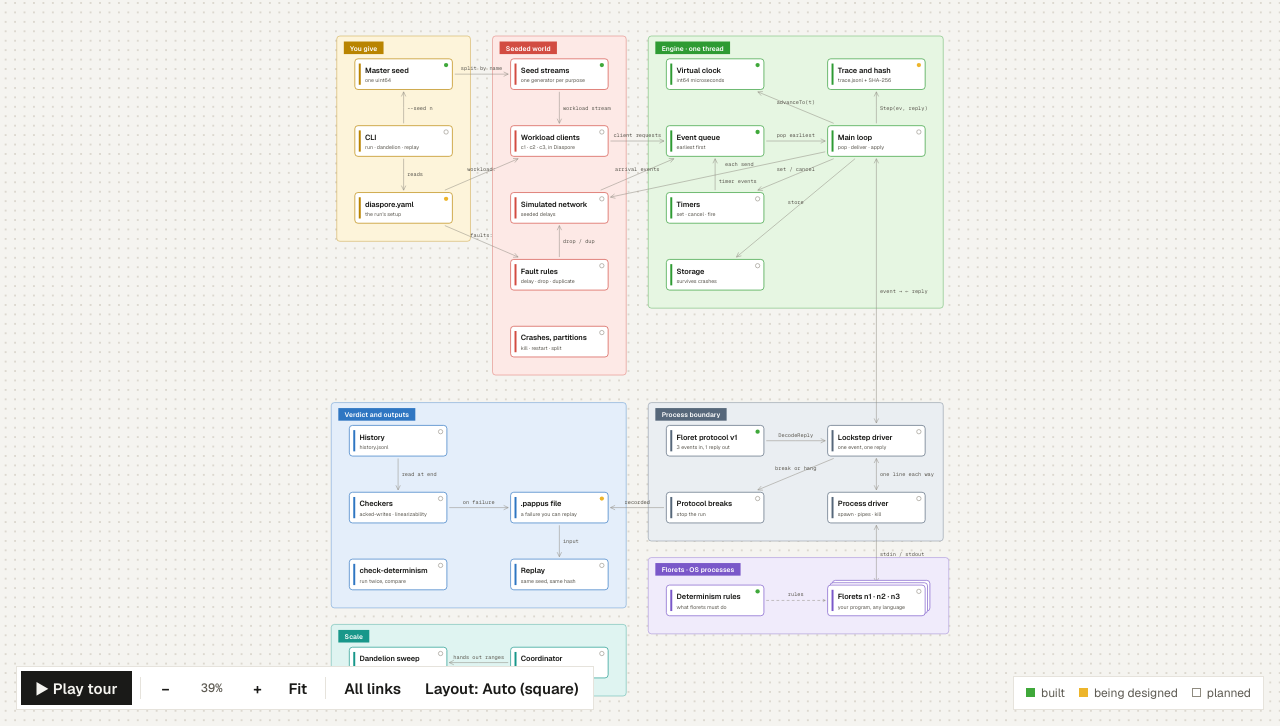
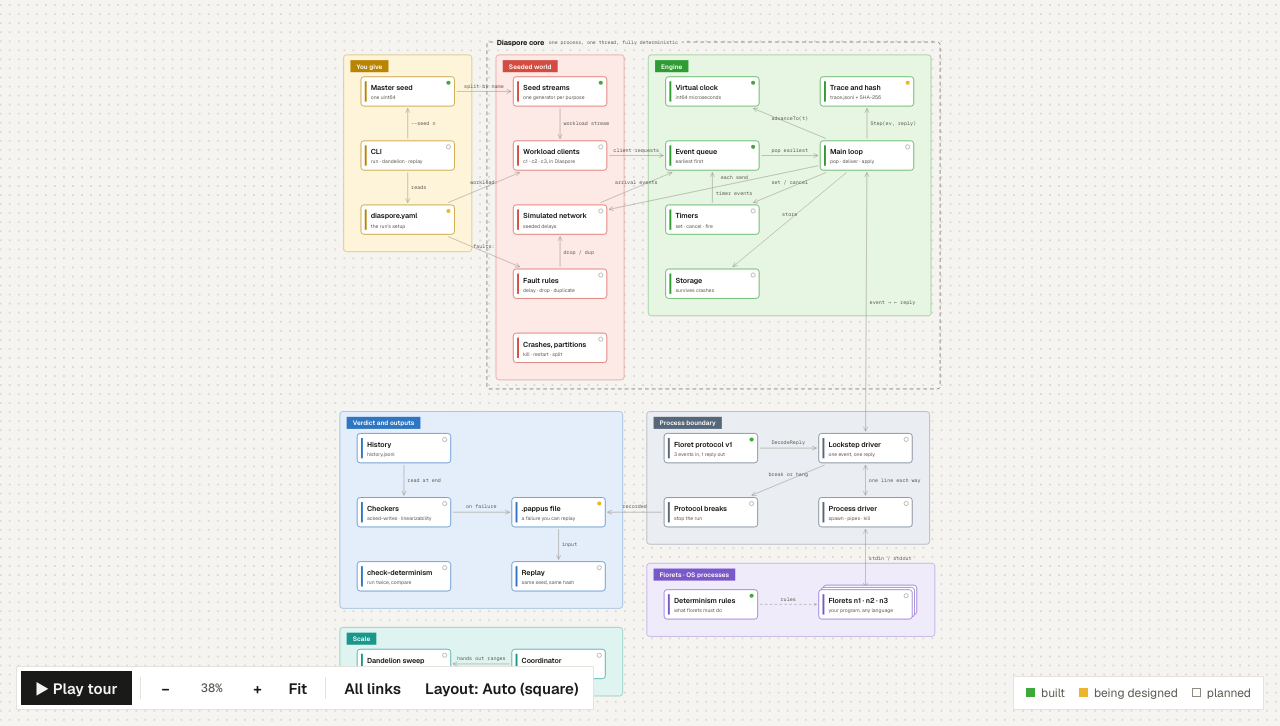
Before and after one commit to ru-dr/diaspore, a plain HTML site: page site/atlas/index.html in a window 1280 px wide. Shown: the part 74-800 px from the top of the page. Drawn offline with nearby package versions, Linux system fonts and the light colour scheme.

Commit message:
docs(atlas): frame the Diaspore core around Seeded world and Engine
Bring back the core grouping from the first layout as an outer dashed
frame labelled "Diaspore core: one process, one thread, fully
deterministic". The tall layout keeps the two core zones side by side
so the frame never overlaps another zone, and features inside the core
get a "Diaspore core" tag in their details panel.

```diff
--- a/site/atlas/data.js
+++ b/site/atlas/data.js
@@ -948,11 +948,16 @@ const EDGES = [
   ["dandelion", "pappus", "one per failing seed", { dashed: 1 }]
 ];
 
+/* Outer frames that group zones by where the code runs. Members must sit next to each other in every layout. */
+const GROUPS = [
+  { label: "Diaspore core", note: "one process, one thread, fully deterministic", members: ["world", "engine"] }
+];
+
 /* Zones are drawn around their boxes automatically. */
 const ZONES = [
   { key: "input",    label: "You give" },
   { key: "world",    label: "Seeded world" },
-  { key: "engine",   label: "Engine · one thread" },
+  { key: "engine",   label: "Engine" },
   { key: "boundary", label: "Process boundary" },
   { key: "florets",  label: "Florets · OS processes" },
   { key: "verdict",  label: "Verdict and outputs" },
--- a/site/atlas/index.html
+++ b/site/atlas/index.html
@@ -65,6 +65,10 @@ body { background-image: radial-gradient(circle, var(--dot) 1.2px, transparent 1
   .z-verdict  { --zc: #8CC4F2; --zt: #16212D; }
   .z-scale    { --zc: #74E0D2; --zt: #132826; }
 }
+.group .s { stroke: var(--ink); fill: none; opacity: .7; }
+.group .gbg { fill: var(--paper); }
+.group .gt { font-family: var(--font-body); font-weight: 700; font-size: 19px; fill: var(--ink); letter-spacing: -.01em; }
+.group .gn { font-family: var(--font-mono); font-size: 13px; fill: var(--muted); }
 .zone .f { fill: var(--zt); stroke: none; }
 .zone .s { stroke: var(--zc); fill: none; opacity: .55; }
 .zone .hdr { fill: var(--zc); }
@@ -146,6 +150,7 @@ button:focus-visible { outline: 2px solid var(--coral); outline-offset: 1px; }
   .key { display: none; }
 }
 .drawer .eyebrow { display: flex; flex-wrap: wrap; align-items: center; gap: 8px; font: 12px var(--font-mono); color: var(--muted); }
+.gtag { display: inline-block; font: 600 12px var(--font-body); border: 1px solid var(--ink); color: var(--ink); padding: 2px 7px; }
 .ztag { display: inline-block; font: 600 12px var(--font-body); letter-spacing: .01em; background: var(--zc, var(--ink)); color: var(--white); padding: 3px 8px; }
 .drawer h2 { font-family: var(--font-mark); font-weight: 700; font-size: 30px; letter-spacing: -.025em; line-height: 1.1; margin: 2px 0 0; }
 .drawer h3 { font-family: var(--font-label); font-weight: 600; font-size: 16px; letter-spacing: -.01em; margin: 10px 0 -4px; }
@@ -283,6 +288,24 @@ for (const z of ZONES) {
   txt.textContent = z.label;
   z.size = () => pill.setAttribute("width", txt.getComputedTextLength() + 32);
 }
+drawGroups();
+}
+/* outer frames (e.g. Diaspore core) around neighbouring zones; the label sits on the top edge like a legend */
+const GM = 24, GTOP = 34;
+function drawGroups() {
+  for (const gr of (typeof GROUPS === "undefined" ? [] : GROUPS)) {
+    const zs = ZONES.filter(z => gr.members.includes(z.key));
+    const x0 = Math.min(...zs.map(z => z.x)) - GM, y0 = Math.min(...zs.map(z => z.y)) - GTOP;
+    const x1 = Math.max(...zs.map(z => z.x + z.w)) + GM, y1 = Math.max(...zs.map(z => z.y + z.h)) + GM;
+    Object.assign(gr, { x: x0, y: y0, w: x1 - x0, h: y1 - y0 });
+    const g = el("g", { class: "group" });
+    zl.insertBefore(g, zl.firstChild);
+    g.appendChild(sketchRect(x0, y0, gr.w, gr.h, seedOf(gr.label), false, true));
+    const bg = el("rect", { class: "gbg", x: x0 + 16, y: y0 - 13, width: 10, height: 26 }, g);
+    const t = el("text", { class: "gt", x: x0 + 26, y: y0 + 7 }, g); t.textContent = gr.label;
+    const nt = el("text", { class: "gn", y: y0 + 6 }, g); nt.textContent = gr.note;
+    gr.size = () => { const tw = t.getComputedTextLength(); nt.setAttribute("x", x0 + 26 + tw + 12); bg.setAttribute("width", tw + nt.getComputedTextLength() + 32); };
+  }
 }
 
 /* edges */
@@ -416,8 +439,10 @@ function setGrid(c) { const g = 24 * c.k; document.body.style.backgroundSize = `
 function apply() { view.setAttribute("transform", `translate(${cam.x},${cam.y}) scale(${cam.k})`); zoomLabel.textContent = Math.round(cam.k * 100) + "%"; setGrid(cam); }
 function zoomAt(px, py, k2) { k2 = clampK(k2); cam.x = px - (px - cam.x) * (k2 / cam.k); cam.y = py - (py - cam.y) * (k2 / cam.k); cam.k = k2; apply(); }
 let B = { x: 0, y: 0, w: 1, h: 1 };
-function computeBounds() { const x0 = Math.min(...ZONES.map(z => z.x)), y0 = Math.min(...ZONES.map(z => z.y));
-  B = { x: x0, y: y0, w: Math.max(...ZONES.map(z => z.x + z.w)) - x0, h: Math.max(...ZONES.map(z => z.y + z.h)) - y0 }; }
+function computeBounds() { const all = [...ZONES, ...(typeof GROUPS === "undefined" ? [] : GROUPS)];
+  const x0 = Math.min(...all.map(z => z.x)), y0 = Math.min(...all.map(z => z.y)) - 16;
+  B = { x: x0, y: y0, w: Math.max(...all.map(z => z.x + z.w)) - x0, h: Math.max(...all.map(z => z.y + z.h)) - y0 }; }
+const sizeLabels = () => { ZONES.forEach(z => z.size()); (typeof GROUPS === "undefined" ? [] : GROUPS).forEach(g => g.size && g.size()); };
 /* camera glide: move the whole map as one GPU layer (CSS transform on the <svg>),
    then commit the final camera with a single SVG redraw. Redrawing the sketch every frame is what made it lag. */
 let anim = 0, live = null;
@@ -522,6 +547,7 @@ function highlight(src) {
 /* selection */
 const statusText = { built: "built (in main)", designing: "being designed", planned: "planned" };
 const zoneOf = n => (ZONES.find(z => z.key === n.g) || {}).label || "";
+const groupOf = n => ((typeof GROUPS === "undefined" ? [] : GROUPS).find(g => g.members.includes(n.g)) || {}).label || "";
 
 function focusEdges(id) {
   const conns = id ? EDGES.filter(e => e[0] === id || e[1] === id) : [];
@@ -540,7 +566,7 @@ const dl = rows => `<dl>${rows.map(([k, v]) => `<dt>${esc(k)}</dt><dd>${esc(v)}<
 function detailHTML(n, conns) {
   const id = n.id;
   return `
-    <div class="headbar"><span class="ztag">${esc(zoneOf(n))}</span><span class="path">${esc(n.file)}</span>
+    <div class="headbar"><span class="ztag">${esc(zoneOf(n))}</span>${groupOf(n) ? `<span class="gtag">${esc(groupOf(n))}</span>` : ""}<span class="path">${esc(n.file)}</span>
       <button class="close" type="button" aria-label="Close details"><svg viewBox="0 0 12 12" width="12" height="12" aria-hidden="true"><path d="M1.5 1.5l9 9M10.5 1.5l-9 9" stroke="currentColor" stroke-width="1.6" fill="none"/></svg></button></div>
     <h2>${esc(n.label)}</h2>
     <div class="chips"><span class="chip ${n.status}">● ${statusText[n.status]}</span><span class="chip">${n.cp === "—" ? "cross-cutting" : esc(n.cp)}</span><span class="chip">owner: ${esc(n.owner)}</span><span class="chip">${esc(n.adr)}</span></div>
@@ -591,9 +617,9 @@ function closeDrawer() {
 const LAYOUTS = {
   wide:   [[["input"], ["world"], ["engine"], ["boundary", "florets"], ["verdict", "scale"]]],
   square: [[["input"], ["world"], ["engine"]], [["verdict", "scale"], ["boundary", "florets"]]],
-  tall:   [[["input"], ["world"]], [["engine"]], [["boundary", "florets"]], [["verdict", "scale"]]]
+  tall:   [[["input"]], [["world"], ["engine"]], [["boundary", "florets"]], [["verdict", "scale"]]]
 };
-const GAPX = 56, GAPY = 70;
+const GAPX = 64, GAPY = 84;
 // each zone's boxes, relative to the zone's top-left corner (taken from data.js)
 const zoneShape = {};
 for (const z of ZONES) {
@@ -629,7 +655,7 @@ function applyLayout(name) {
   const { pos } = packLayout(LAYOUTS[name]);
   for (const k in pos) { const sh = zoneShape[k]; for (const { n, dx, dy } of sh.rel) { n.x = pos[k].x + sh.ox + dx; n.y = pos[k].y + sh.oy + dy; } }
   drawZones(); drawEdges(); drawNodes();
-  computeBounds(); ZONES.forEach(z => z.size()); placeLabels();
+  computeBounds(); sizeLabels(); placeLabels();
   // keep whatever is focused focused
   if (!drawer.hidden && byId[location.hash.slice(1)]) focusEdges(location.hash.slice(1));
   if (tourOn() && tour.i >= 0) tourFocus(TOUR[tour.i]);
@@ -763,7 +789,7 @@ drawer.addEventListener("touchmove", () => { if (tour.active && tour.playing) pa
 ctrlPlay.addEventListener("click", () => tourOn() ? (tour.playing ? pauseTour() : playTour()) : startTour(0));
 
 arrange(false);
-if (document.fonts) document.fonts.ready.then(() => { ZONES.forEach(z => z.size()); placeLabels(); });
+if (document.fonts) document.fonts.ready.then(() => { sizeLabels(); placeLabels(); });
 const start = location.hash.slice(1);
 if (byId[start]) select(start, false);
 else if (start === "tour") startTour(0);
```
Also changed, not shown: 1 other file.
